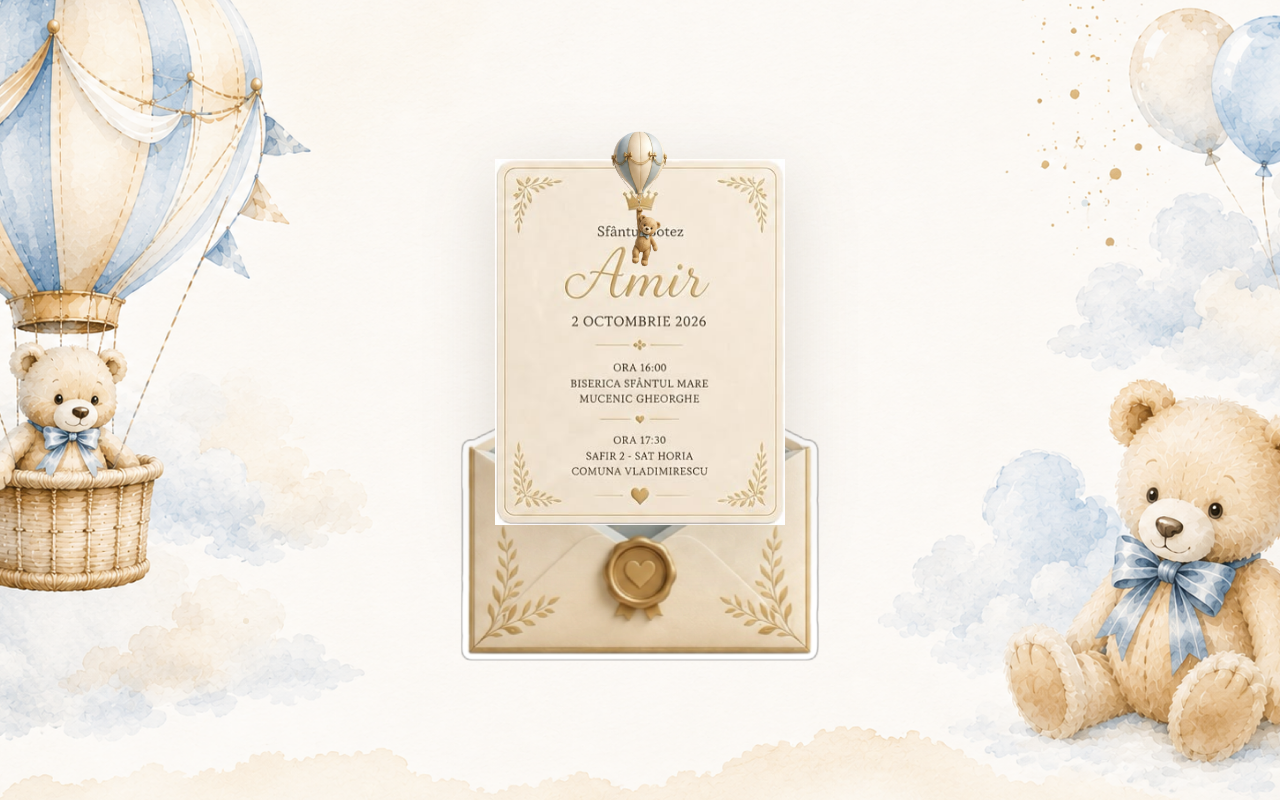
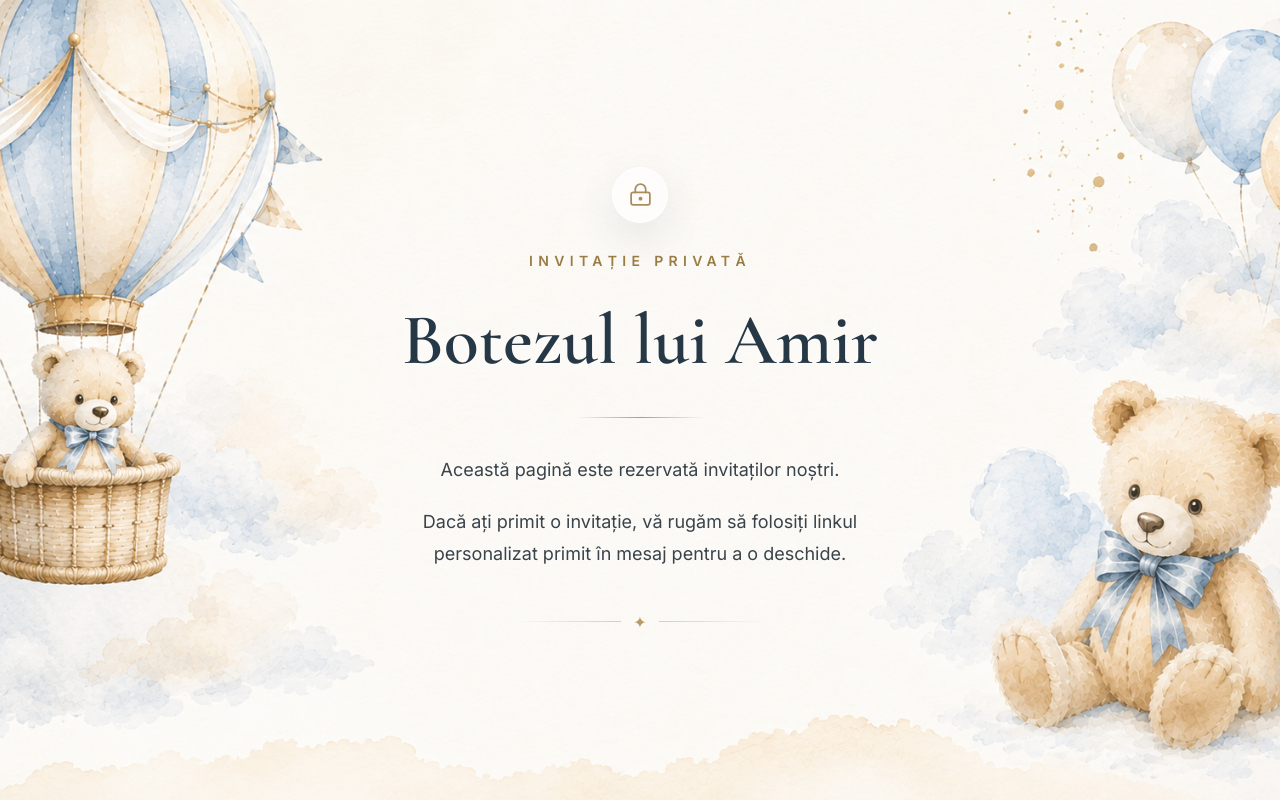
Before and after one commit to laith921/botezulamir, a Next.js app: page / in a window 1280 px wide. Shown: the top 800 px of the page. Built offline with nearby package versions, Linux system fonts and the light colour scheme; no server answers.

Commit message:
Restrict invitation to personalized links

```diff
--- a/app/page.tsx
+++ b/app/page.tsx
@@ -1,3 +1,9 @@
+"use client";
+
+import { useEffect, useState } from "react";
+import { motion } from "motion/react";
+import { LockKeyhole } from "lucide-react";
+
 import BackgroundEffects from "@/components/layout/BackgroundEffects";
 import Header from "@/components/layout/Header";
 import OpeningAnimation from "@/components/layout/OpeningAnimation";
@@ -8,7 +14,204 @@ import Footer from "@/components/sections/Footer";
 import Hero from "@/components/sections/Hero";
 import RSVP from "@/components/sections/RSVP";
 
+import { supabase } from "@/lib/supabase";
+
+type AccessStatus =
+  | "checking"
+  | "allowed"
+  | "restricted";
+
 export default function Home() {
+  const [accessStatus, setAccessStatus] =
+    useState<AccessStatus>("checking");
+
+  useEffect(() => {
+    let active = true;
+
+    async function verifyInvitation() {
+      const params = new URLSearchParams(
+        window.location.search,
+      );
+
+      const slug = params.get("inv")?.trim();
+
+      if (!slug) {
+        if (active) {
+          setAccessStatus("restricted");
+        }
+
+        return;
+      }
+
+      const { data, error } = await supabase.rpc(
+        "get_guest_by_slug",
+        {
+          guest_slug: slug,
+        },
+      );
+
+      if (!active) {
+        return;
+      }
+
+      if (
+        error ||
+        !data ||
+        data.length === 0
+      ) {
+        setAccessStatus("restricted");
+        return;
+      }
+
+      setAccessStatus("allowed");
+    }
+
+    verifyInvitation();
+
+    return () => {
+      active = false;
+    };
+  }, []);
+
+  if (accessStatus === "checking") {
+    return (
+      <main className="relative flex min-h-[100svh] items-center justify-center overflow-hidden px-6">
+        <div
+          aria-hidden="true"
+          style={{
+            backgroundImage:
+              "url('/images/hero-background-mobile.png')",
+          }}
+          className="fixed inset-0 -z-20 bg-cover bg-center bg-no-repeat sm:hidden"
+        />
+
+        <div
+          aria-hidden="true"
+          style={{
+            backgroundImage:
+              "url('/images/hero-background.png')",
+          }}
+          className="fixed inset-0 -z-20 hidden bg-cover bg-center bg-no-repeat sm:block"
+        />
+
+        <div className="fixed inset-0 -z-10 bg-white/10" />
+
+        <motion.p
+          initial={{ opacity: 0 }}
+          animate={{
+            opacity: [0.45, 1, 0.45],
+          }}
+          transition={{
+            duration: 1.8,
+            repeat: Infinity,
+            ease: "easeInOut",
+          }}
+          className="text-center text-sm font-semibold uppercase tracking-[0.28em] text-[#8d7852]"
+        >
+          Se verifică invitația
+        </motion.p>
+      </main>
+    );
+  }
+
+  if (accessStatus === "restricted") {
+    return (
+      <main className="relative flex min-h-[100svh] items-center justify-center overflow-hidden px-6 py-12">
+        <div
+          aria-hidden="true"
+          style={{
+            backgroundImage:
+              "url('/images/hero-background-mobile.png')",
+          }}
+          className="fixed inset-0 -z-20 bg-cover bg-center bg-no-repeat sm:hidden"
+        />
+
+        <div
+          aria-hidden="true"
+          style={{
+            backgroundImage:
+              "url('/images/hero-background.png')",
+          }}
+          className="fixed inset-0 -z-20 hidden bg-cover bg-center bg-no-repeat sm:block"
+        />
+
+        <div className="fixed inset-0 -z-10 bg-white/10" />
+
+        <motion.section
+          initial={{
+            opacity: 0,
+            y: 24,
+            scale: 0.98,
+          }}
+          animate={{
+            opacity: 1,
+            y: 0,
+            scale: 1,
+          }}
+          transition={{
+            duration: 0.85,
+            ease: [0.22, 1, 0.36, 1],
+          }}
+          className="mx-auto w-full max-w-2xl text-center"
+        >
+          <motion.div
+            initial={{
+              opacity: 0,
+              scale: 0.8,
+            }}
+            animate={{
+              opacity: 1,
+              scale: 1,
+            }}
+            transition={{
+              duration: 0.6,
+              delay: 0.1,
+            }}
+            className="mx-auto flex h-14 w-14 items-center justify-center rounded-full border border-white/70 bg-white/55 text-[#a88d5d] shadow-[0_16px_40px_rgba(38,55,70,0.10)] backdrop-blur-sm"
+          >
+            <LockKeyhole size={25} strokeWidth={1.7} />
+          </motion.div>
+
+          <p className="mt-7 text-[10px] font-semibold uppercase tracking-[0.38em] text-[#9b7c45] sm:text-sm">
+            Invitație privată
+          </p>
+
+          <h1 className="mt-4 font-serif text-[48px] font-semibold leading-tight text-[#263746] drop-shadow-[0_3px_12px_rgba(255,255,255,0.85)] sm:mt-6 sm:text-7xl">
+            Botezul lui Amir
+          </h1>
+
+          <div className="mx-auto mt-6 h-px w-24 bg-gradient-to-r from-transparent via-[#b99a63] to-transparent sm:mt-8 sm:w-32" />
+
+          <div className="mx-auto mt-7 max-w-lg space-y-5 text-[15px] leading-7 text-[#39434a] drop-shadow-[0_1px_8px_rgba(255,255,255,0.95)] sm:mt-9 sm:text-lg sm:leading-8">
+            <p>
+              Această pagină este rezervată invitaților
+              noștri.
+            </p>
+
+            <p>
+              Dacă ați primit o invitație, vă rugăm să
+              folosiți linkul personalizat primit în mesaj
+              pentru a o deschide.
+            </p>
+          </div>
+
+          <div className="mx-auto mt-8 flex max-w-[250px] items-center justify-center gap-3 sm:mt-10">
+            <span className="h-px flex-1 bg-gradient-to-r from-transparent to-[#c9a86a]/55" />
+
+            <span
+              aria-hidden="true"
+              className="text-[#b99a63]"
+            >
+              ✦
+            </span>
+
+            <span className="h-px flex-1 bg-gradient-to-l from-transparent to-[#c9a86a]/55" />
+          </div>
+        </motion.section>
+      </main>
+    );
+  }
+
   return (
     <main className="relative isolate overflow-hidden">
       <OpeningAnimation />
```
